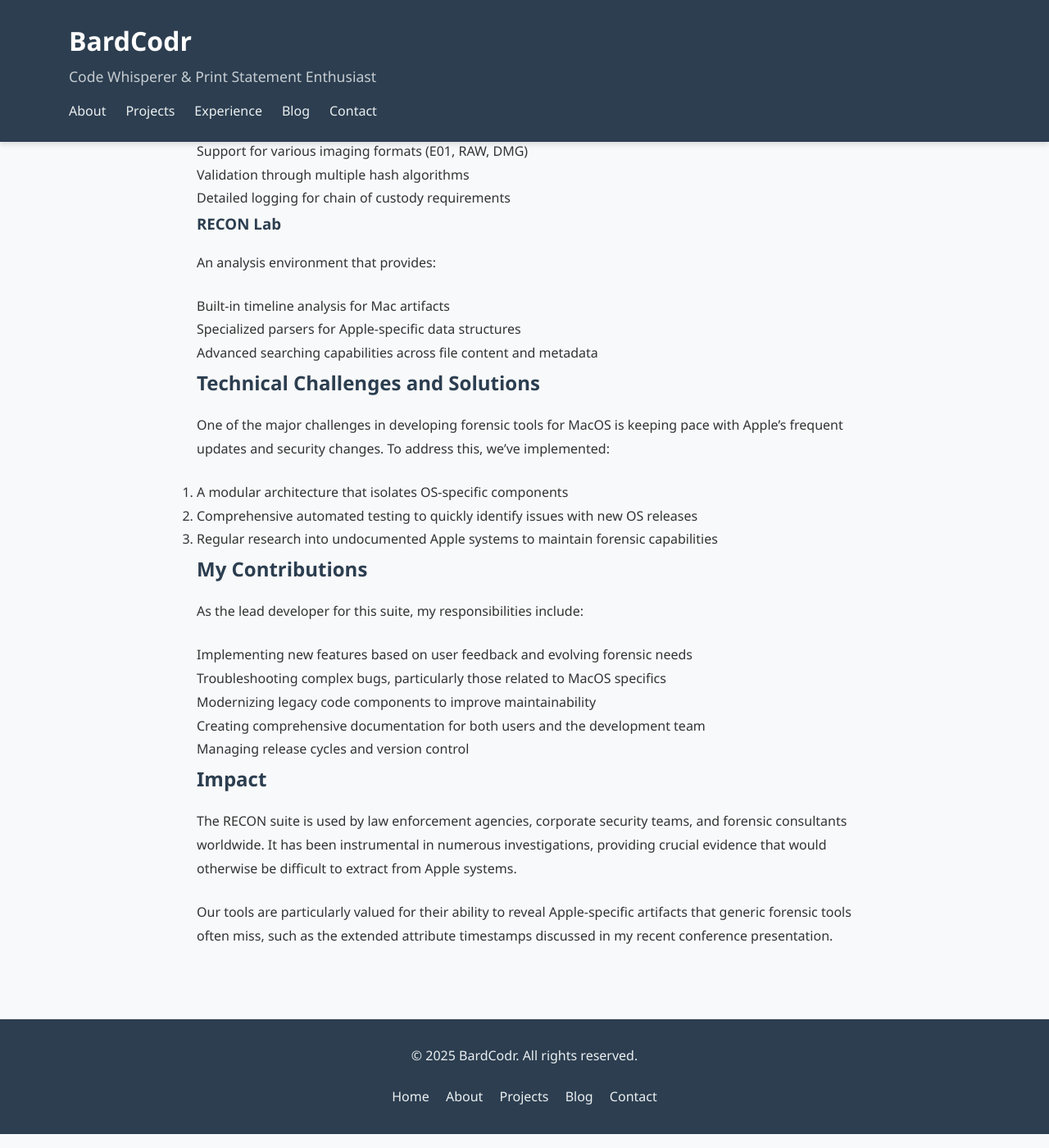
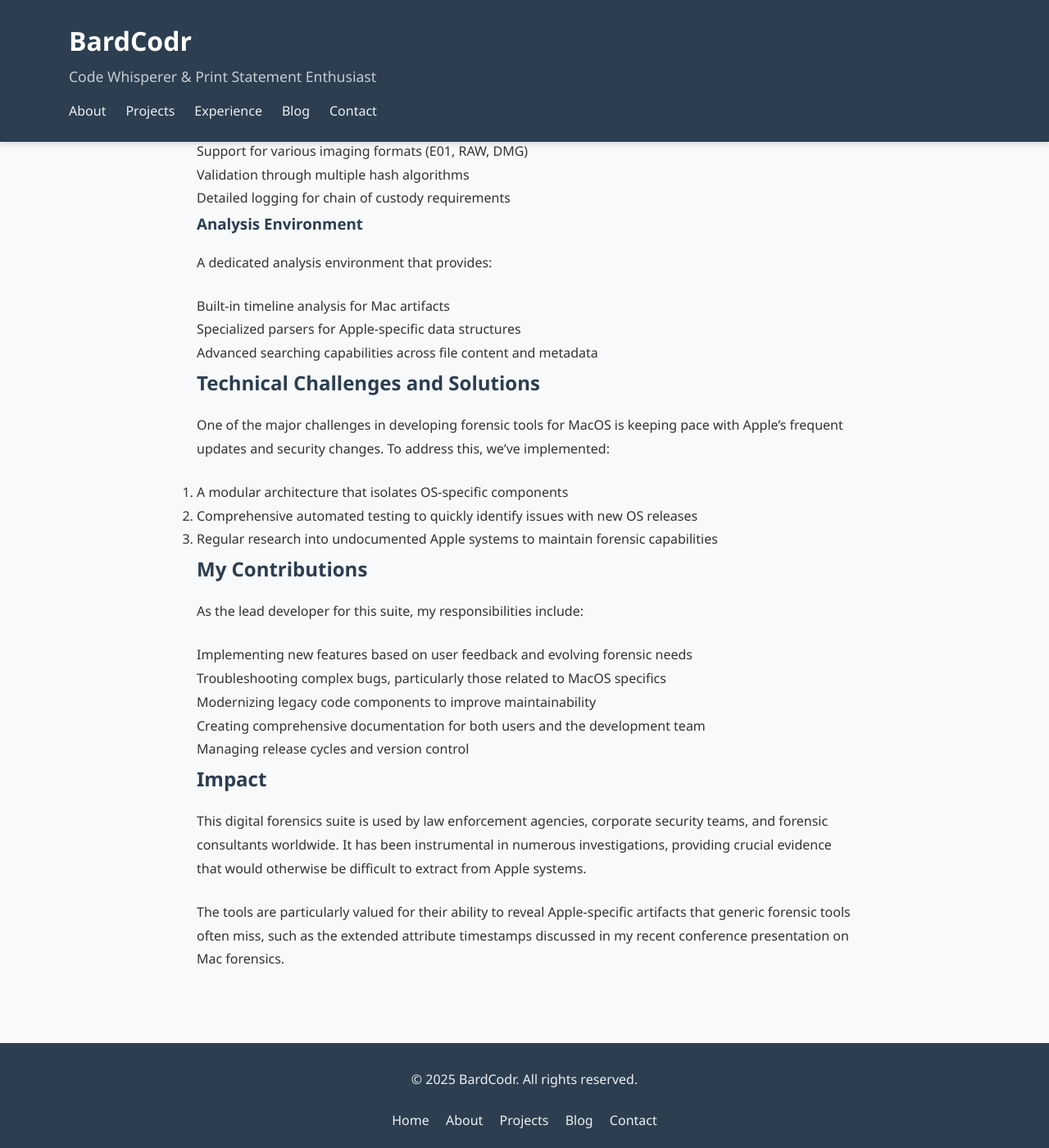
Before and after one commit to jdhunterae/jdhunterae.github.io, a Jekyll site: the page built from _projects/macos-forensics-suite.md, in a window 1280 px wide and 1400 px high, scrolled down 1605 px. Shown: the whole window at 82% size. Built offline with Jekyll 4.4.1, drawn with Linux system fonts in a browser that asks for light colours; nearby versions of some CDN libraries; some of the changed text lies outside the part shown.

Commit message:
Updated contents of two projects

```diff
--- a/_projects/recon-forensics-suite.md
+++ b/_projects/macos-forensics-suite.md
@@ -1,22 +1,22 @@
 ---
 layout: project
-title: "RECON Forensics Suite"
-excerpt: "Managing development and support for MacOS Forensics Tools, working with C++, Python, and bash shell codebases."
+title: "MacOS Digital Forensics Suite"
+excerpt: "Managing development and support for professional MacOS Forensics Tools, working with C++, Python, and bash shell codebases."
 technologies: ["C++", "Python", "Digital Forensics"]
-image: /assets/images/projects/recon-forensics.jpg
+image: /assets/images/projects/macos-forensics.jpg
 ---
 
 ## Project Overview
 
-As a Software Specialist at SUMURI, I've been deeply involved in the ongoing development and maintenance of the RECON suite of MacOS Forensics Tools. This comprehensive toolkit is designed to help digital forensics investigators acquire, analyze, and report on evidence from Apple computers.
+As a Software Specialist, I've been deeply involved in the ongoing development and maintenance of a comprehensive suite of MacOS Forensics Tools. This professional toolkit is designed to help digital forensics investigators acquire, analyze, and report on evidence from Apple computers.
 
 ## Technical Details
 
-The RECON suite consists of several integrated tools:
+The forensics suite consists of several integrated tools:
 
-### RECON ITR (Imaging, Triage, and Reporting)
+### Comprehensive Forensic Toolkit
 
-A comprehensive solution that allows investigators to:
+A full-featured solution that allows investigators to:
 
 - Create forensic images of Mac systems
 - Perform live triage on running systems
@@ -24,7 +24,7 @@
 
 The codebase uses C++ with Qt for the front-end interface, with backend operations handled by a mix of C++ and Python scripts. For specialized system-level operations, we leverage bash shell scripts that interact directly with the MacOS environment.
 
-### RECON Imager
+### Dedicated Imaging Tool
 
 A specialized tool focused solely on creating forensically sound images of Mac systems. Key features include:
 
@@ -32,9 +32,9 @@
 - Validation through multiple hash algorithms
 - Detailed logging for chain of custody requirements
 
-### RECON Lab
+### Analysis Environment
 
-An analysis environment that provides:
+A dedicated analysis environment that provides:
 
 - Built-in timeline analysis for Mac artifacts
 - Specialized parsers for Apple-specific data structures
@@ -60,6 +60,6 @@
 
 ## Impact
 
-The RECON suite is used by law enforcement agencies, corporate security teams, and forensic consultants worldwide. It has been instrumental in numerous investigations, providing crucial evidence that would otherwise be difficult to extract from Apple systems.
+This digital forensics suite is used by law enforcement agencies, corporate security teams, and forensic consultants worldwide. It has been instrumental in numerous investigations, providing crucial evidence that would otherwise be difficult to extract from Apple systems.
 
-Our tools are particularly valued for their ability to reveal Apple-specific artifacts that generic forensic tools often miss, such as the extended attribute timestamps discussed in my recent conference presentation.
+The tools are particularly valued for their ability to reveal Apple-specific artifacts that generic forensic tools often miss, such as the extended attribute timestamps discussed in my recent conference presentation on Mac forensics.
```
Also changed, not shown: _projects/forensics-image-comparison-tool.md (added, +79 -0 lines).
